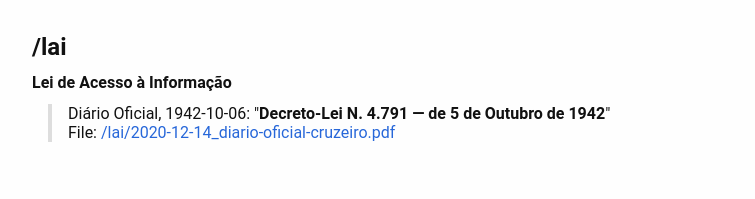
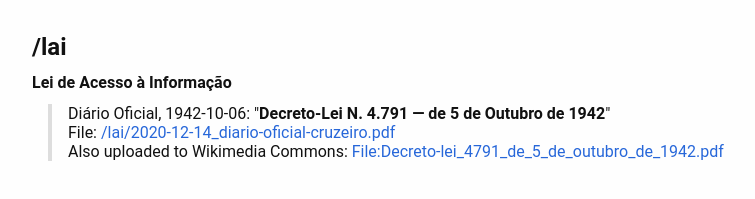
Before and after one commit to MatheusAvellar/fs, a plain HTML site: page index.html in a window 1280 px wide. Shown: the part 125-324 px from the top of the page, without its empty margins (208-963 px from the left). Drawn offline with Linux system fonts and the light colour scheme; a web font is replaced by a local one.

Commit message:
Add Wikimedia Commons link

```diff
--- a/index.html
+++ b/index.html
@@ -22,6 +22,7 @@
         <li>
           <p>Diário Oficial, 1942-10-06: "<b>Decreto-Lei N. 4.791 — de 5 de Outubro de 1942</b>"</p>
           <p>File: <a href="./lai/2020-12-14_diario-oficial-cruzeiro.pdf">/lai/2020-12-14_diario-oficial-cruzeiro.pdf</a></p>
+          <p>Also uploaded to Wikimedia Commons: <a href="https://commons.wikimedia.org/wiki/File:Decreto-lei_4791_de_5_de_outubro_de_1942.pdf">File:Decreto-lei_4791_de_5_de_outubro_de_1942.pdf</a></p>
         </li>
       </ul>
     </section>
```
